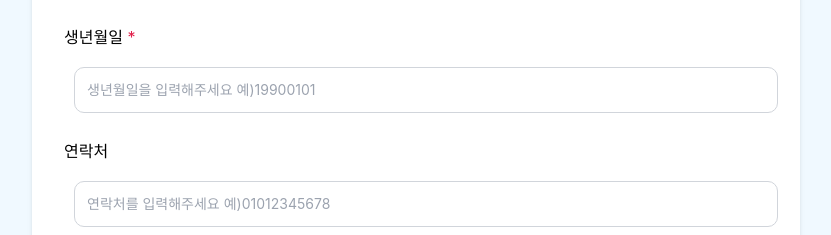
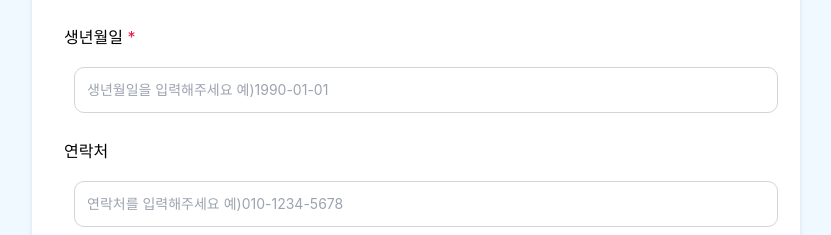
Before and after one commit to zzzissu/elice-first-project, a React (Create React App) app: page /sign in a window 1280 px wide. Shown: the part 717-952 px from the top of the page, without its empty margins (224-1055 px from the left). Built offline with nearby package versions, Linux system fonts and the light colour scheme.

Commit message:
Style: placheolder 내용 수정 및 로그인 시 엔터키 활성화

```diff
--- a/src/components/applicationForm/BusinessReport.tsx
+++ b/src/components/applicationForm/BusinessReport.tsx
@@ -157,7 +157,7 @@ const BusinessReport: React.FC = () => {
                             value={request}
                             onChange={(e) => setRequest(e.target.value)}
                             className="border rounded p-2 w-full resize-none"
-                            placeholder="요청사항을 입력하세요"
+                            placeholder="요청사항을 입력하세요(선택)"
                             rows={3}
                         />
                     </div>
@@ -167,7 +167,7 @@ const BusinessReport: React.FC = () => {
                             value={significant}
                             onChange={(e) => setSignificant(e.target.value)}
                             className="border rounded p-2 w-full resize-none"
-                            placeholder="특이사항을 입력하세요"
+                            placeholder="특이사항을 입력하세요(선택)"
                             rows={3}
                         />
                     </div>
--- a/src/pages/Layout.tsx
+++ b/src/pages/Layout.tsx
@@ -221,6 +221,7 @@ const saveMessage = async (statusMessage: string) => {
         }
 
         console.log('상태 메시지 저장 성공');
+        console.log('상태 메시지 : ', statusMessage);
 
         setStatusMessage((prevMessages) => [...prevMessages, statusMessage]);
     } catch (error) {
--- a/src/pages/LoginPage.tsx
+++ b/src/pages/LoginPage.tsx
@@ -57,6 +57,12 @@ const LoginPage = () => {
         closePasswordResetModal();
     };
 
+    const handleLoginKeyDown = (e: React.KeyboardEvent<HTMLInputElement>) => {
+        if (e.key === 'Enter') {
+            handleLogin();
+        }
+    };
+
     return (
         <div className="flex h-screen min-w-[1280px]">
             <div className="w-1/2 bg-gray-100 flex items-center justify-center">
@@ -74,12 +80,14 @@ const LoginPage = () => {
                         value={email}
                         onChange={(e) => setEmail(e.target.value)}
                     />
-                    <InputField
+                    <input
+                        className="text-sm border p-3 rounded-[10px] m-2.5 w-full border-gray-300"
                         type="password"
                         placeholder="Password"
                         name="password"
                         value={password}
                         onChange={(e) => setPassword(e.target.value)}
+                        onKeyDown={handleLoginKeyDown}
                     />
 
                     {error && <p className="text-red-500 text-sm mt-4">{error}</p>}
--- a/src/pages/SignUpPage.tsx
+++ b/src/pages/SignUpPage.tsx
@@ -191,7 +191,7 @@ const SignUpPage = () => {
                 <InputField
                     type="text"
                     name="birth"
-                    placeholder="생년월일을 입력해주세요 예)19900101"
+                    placeholder="생년월일을 입력해주세요 예)1990-01-01"
                     value={userInfo.birth}
                     onChange={handleInputChange}
                 />
@@ -201,7 +201,7 @@ const SignUpPage = () => {
                 <InputField
                     type="text"
                     name="phone"
-                    placeholder="연락처를 입력해주세요 예)01012345678"
+                    placeholder="연락처를 입력해주세요 예)010-1234-5678"
                     value={userInfo.phone}
                     onChange={handleInputChange}
                 />
```
